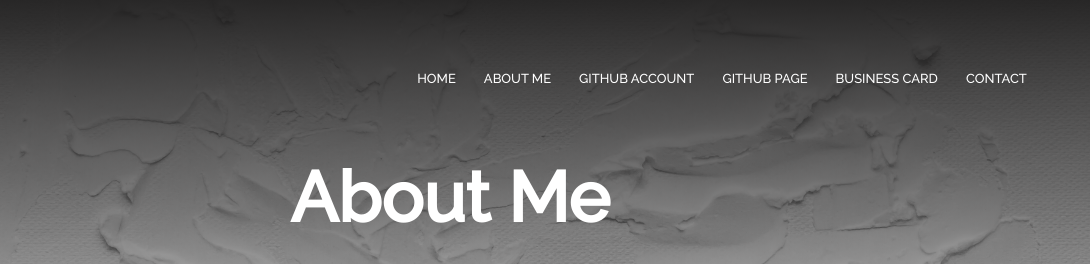
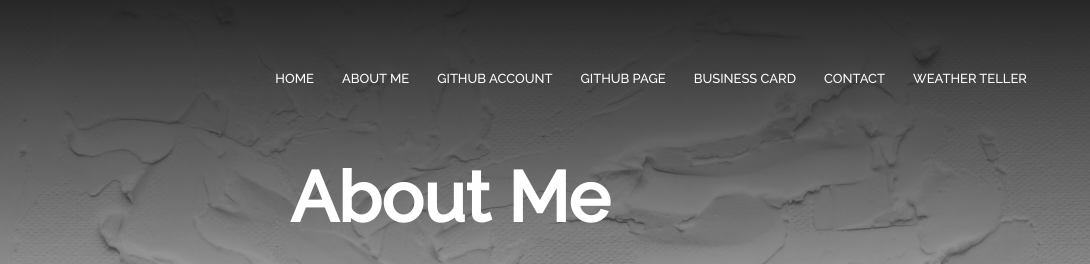
Before and after one commit to afandinarmm/afandinarmm.github.io, a plain HTML site: page aboutme.html in a window 1280 px wide. Shown: the top 264 px of the page, 190-1280 px from the left. Drawn offline with Linux system fonts and the light colour scheme.

Commit message:
Update aboutme.html

```diff
--- a/aboutme.html
+++ b/aboutme.html
@@ -25,6 +25,7 @@
                     <li><a href="https://afandinarmm.github.io/">GITHUB PAGE</a></li>
                     <li><a href="businesscard.html">BUSINESS CARD</a></li>
                     <li><a href="contact.html">CONTACT</a></li>
+                    <li><a href="/weather-teller-app/index.html">WEATHER TELLER</a></li>
                 </ul>
             </div>
                 <i class="fa fa-bars" onclick="showMenu()"></i>
```
